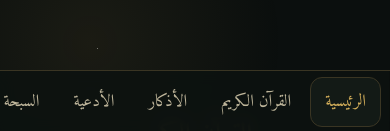
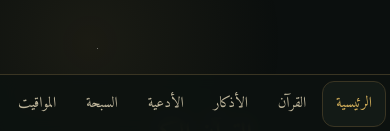
Before and after one commit to youssefElmeliegy/sadaqa_jariya, a plain HTML site: page index.html in a window 390 px wide. Shown: the part 711-842 px from the top of the page. Drawn offline with Linux system fonts and the light colour scheme; no server answers.

Commit message:
Update index.html

```diff
--- a/index.html
+++ b/index.html
@@ -168,6 +168,13 @@ button,a,input,.card{touch-action:manipulation}
  blockquote{font-size:23px}
  footer{padding:36px 16px}
 }
+.sh{display:none}
+@media(max-width:700px){
+ .lg{display:none}.sh{display:inline}
+ nav a{flex:1 0 auto;justify-content:center;font-size:15px;padding:8px 9px;white-space:nowrap}
+ nav{gap:2px;padding-inline:4px}
+}
+@media(max-width:360px){nav a{font-size:14px;padding:8px 7px}}
 </style>
 </head>
 <body>
@@ -175,7 +182,7 @@ button,a,input,.card{touch-action:manipulation}
 
 <nav aria-label="التنقل">
 <div class="brand"><div class="moon" aria-hidden="true"></div><b>صدقة جارية</b><small>عن والدة محمود أبو ناصر</small></div>
-<a href="#home">الرئيسية</a><a href="#quran">القرآن الكريم</a><a href="#adhkar">الأذكار</a><a href="#duas">الأدعية</a><a href="#tasbeeh">السبحة</a><a href="#prayer">مواقيت الصلاة</a>
+<a href="#home">الرئيسية</a><a href="#quran"><span class="lg">القرآن الكريم</span><span class="sh">القرآن</span></a><a href="#adhkar">الأذكار</a><a href="#duas">الأدعية</a><a href="#tasbeeh">السبحة</a><a href="#prayer"><span class="lg">مواقيت الصلاة</span><span class="sh">المواقيت</span></a>
 </nav>
 
 <noscript><p class="note">هذه الصفحة تحتاج تفعيل JavaScript لعرض القرآن والأذكار والمواقيت.</p></noscript>
```
